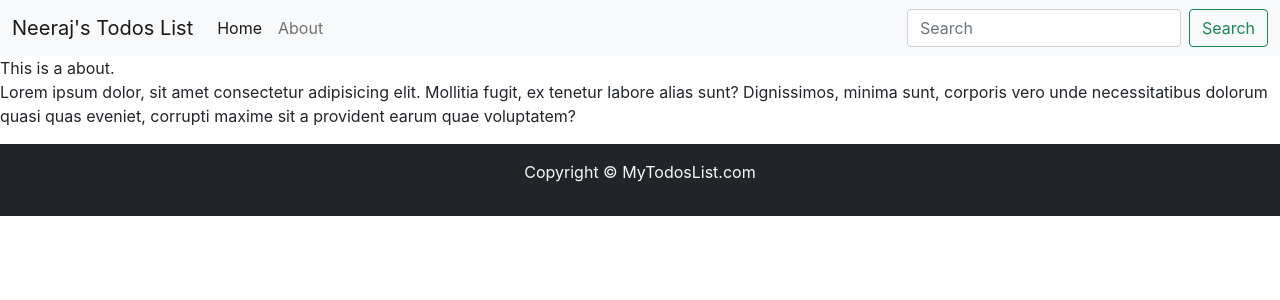
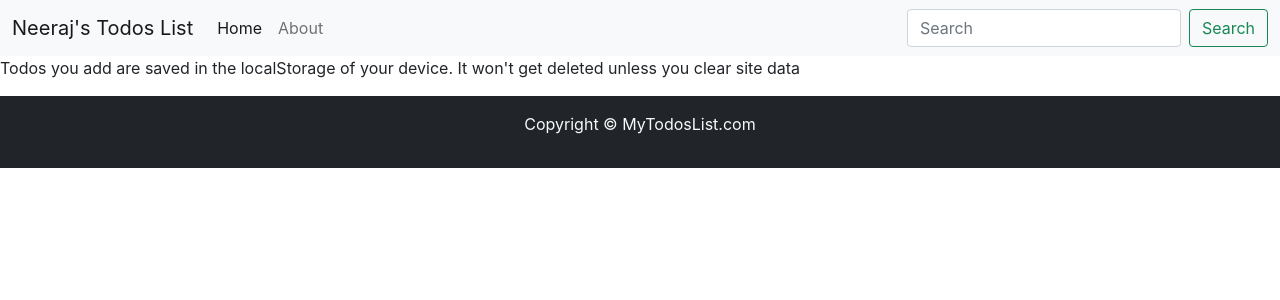
Before and after one commit to NeerajSalunke/neeraj-todos-list, a React (Create React App) app: page /about in a window 1280 px wide. Shown: the top 300 px of the page. Built offline with nearby package versions, Linux system fonts and the light colour scheme.

Commit message:
Changed about.js

```diff
--- a/src/MyComponents/About.js
+++ b/src/MyComponents/About.js
@@ -4,8 +4,7 @@ import '../App.css';
 function About() {
     return(
         <div>
-            This is a about.
-            <p>Lorem ipsum dolor, sit amet consectetur adipisicing elit. Mollitia fugit, ex tenetur labore alias sunt? Dignissimos, minima sunt, corporis vero unde necessitatibus dolorum quasi quas eveniet, corrupti maxime sit a provident earum quae voluptatem?</p>
+            <p>Todos you add are saved in the localStorage of your device. It won't get deleted unless you clear site data</p>
         </div>
     )
 }
```
